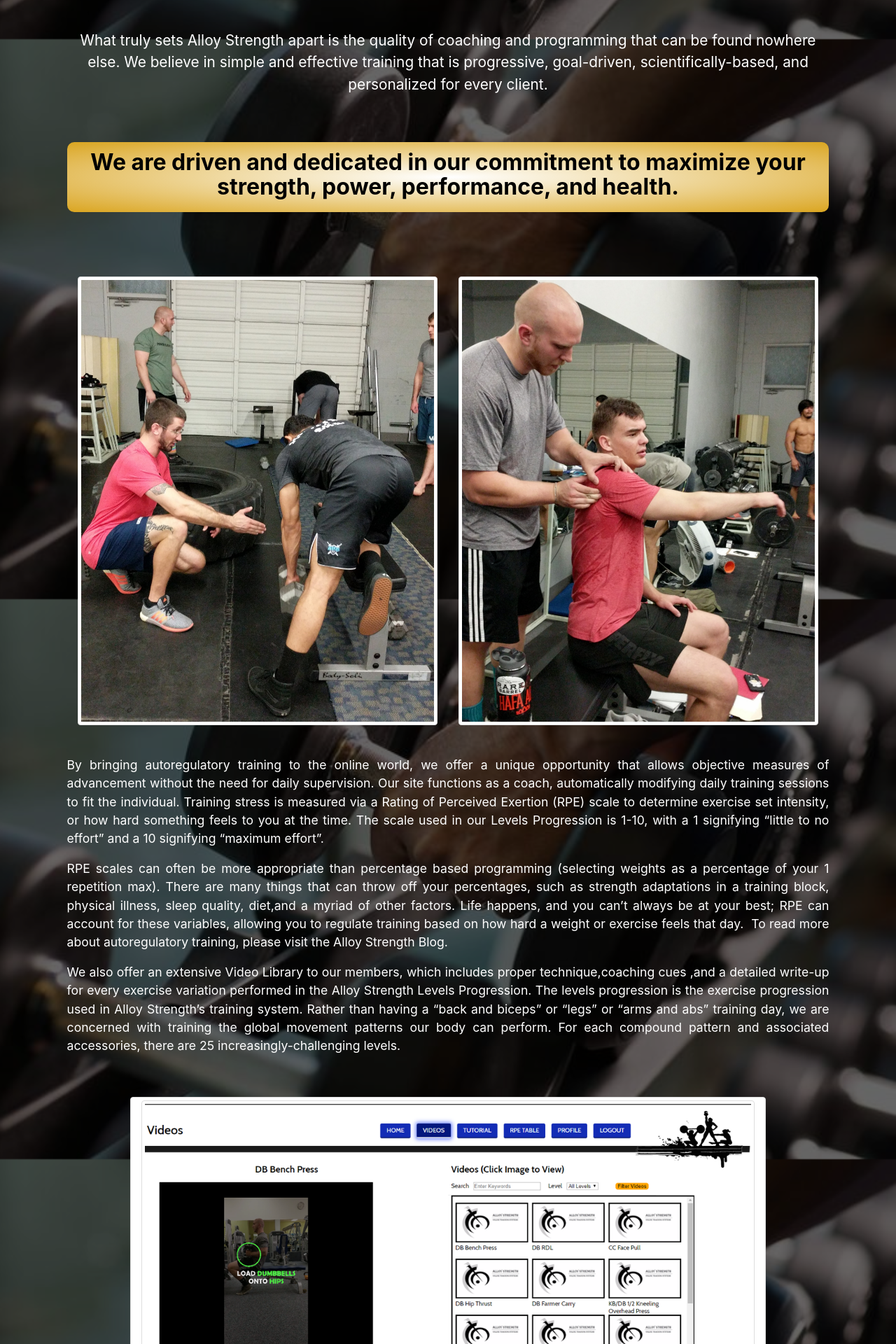
After one commit to priyaliverma/AS_Final_2, a Django app: page /why-alloy-strength in a window 1280 px wide. The commit adds this page. Shown: the part 744-2664 px from the top of the page at 70% size. Run offline with Django 3.2, Linux system fonts and the light colour scheme; some libraries are stand-ins or nearby versions.

Commit message:
Contact Page and Why Alloy Strength Page Added

```diff
--- a/AS_Final/AlloyStrength/urls.py
+++ b/AS_Final/AlloyStrength/urls.py
@@ -35,7 +35,11 @@ urlpatterns = [
 
 
     url(r'^$', Home, name='Home'),
-    url(r'^coach-biographies', coach_biographies, name='coach_biographies'),
+    url(r'^coach-biographies', coach_biographies, name='coach_biogrpahies'),
+    url(r'^contact', contact, name='contact'),
+    url(r'^why-alloy-strength', why_alloy_strength, name='why_alloy_strength'),
+
+
     url(r'^waiver/', Waiver, name='SignUpConfirmation'),
     url(r'^terms-conditions/', Terms_Conditions, name='SignUpConfirmation'),
 
@@ -52,7 +56,7 @@ urlpatterns = [
     url(r'^userpage/', User_Page, name="userpage"),
     # url(r'^userpage/', User_Page_Test, name="userpage"),
 
-    url(r'^contact/', Contact_And_Support, name="contact"),
+    url(r'^contact_and_support/', Contact_And_Support, name="contact_and_support"),
     url(r'^progress-report/', Level_Up, name="levelup"),
     url(r'^get-workouts/', Get_Workout_Block, name='get_workout_block'),
 
--- a/AS_Final/Users/sign_up_views.py
+++ b/AS_Final/Users/sign_up_views.py
@@ -85,6 +85,9 @@ def coach_biographies(request):
 
 def contact (request):
 	return render (request, "contact.html")
+
+def why_alloy_strength (request):
+	return render (request, "why_alloy_strength.html")
 
 def Home(request):
 	context = {}
--- a/AS_Final/Users/views.py
+++ b/AS_Final/Users/views.py
@@ -1009,7 +1009,7 @@ Days_Of_Week = ['Monday', 'Tuesday', 'Wednesday', 'Thursday', 'Friday', 'Saturda
 @user_passes_test(Inside_Access, login_url="/")
 @user_passes_test(Member_Not_Expired, login_url="/renew-membership")
 def Contact_And_Support(request):
-	return render(request, "contact.html")
+	return render(request, "contact_and_support.html")
 
 @user_passes_test(Inside_Access, login_url="/")
 @user_passes_test(Member_Not_Expired, login_url="/renew-membership")
--- /dev/null
+++ b/AS_Final/static/homepage/why_alloy_strength.css
@@ -0,0 +1,50 @@
+* {
+    margin: 0px;
+    padding: 0px;
+}
+.container{
+    padding: 3%;
+}
+body {
+
+    background-image:radial-gradient(rgba(0,0,0,0.6), rgba(0,0,0,0.6)),url('gym_background.jpg');
+    height: 100vh;
+    background-position: center;
+    background-size: cover;
+    background-attachment: fixed;
+    color: white;
+    text-align: center;
+}
+.row {
+    max-width: 100%;
+    margin: auto;
+}
+.alloylogo{
+    height: 80px;
+    width : 80px
+}
+.first{
+    color: goldenrod;
+    font-size: 1.3rem;
+}
+.pic_1{
+    /* width: 100%; */
+    height: 500px;
+    padding: 1%
+}
+
+.bottom-pics-container {
+    max-height: 450px;
+}
+.pic_6 {
+    height: 100%;
+}
+.pic_7 {
+    height: 100%;
+}
+.pic_8 {
+    height: 100%;
+}
+.pic_9 {
+    height: 100%;
+}
--- a/AS_Final/templates/homepage_3.html
+++ b/AS_Final/templates/homepage_3.html
@@ -37,7 +37,7 @@
                 <i class="fa fa-caret-right" style="color:#00a9ff; margin-right:1vw;"></i> HOME &nbsp;</a>
             </li>
             <li>
-                <a href="#"  style="color:white; font-size:1.5vw; font-weight:bold;">
+                <a href="why-alloy-strength"  style="color:white; font-size:1.5vw; font-weight:bold;">
                 <i class="fa fa-caret-right" style="color:#00a9ff; margin-right:1vw;"></i> WHY ALLOY STRENGTH &nbsp;</a>
             </li>
             <!-- <li style="margin-left:44%;" id="nav_link_2"> -->
@@ -55,7 +55,7 @@
                 <i class="fa fa-caret-right" style="color:#00a9ff; margin-right:1vw;"></i> GALLERY &nbsp;</a>
             </li>
             <li>
-                <a href="#"  style="color:white; font-size:1.5vw; font-weight:bold;">
+                <a href="contact"  style="color:white; font-size:1.5vw; font-weight:bold;">
                 <i class="fa fa-caret-right" style="color:#00a9ff; margin-right:1vw;"></i> CONTACT </a>
             </li>
 
--- /dev/null
+++ b/AS_Final/templates/why_alloy_strength.html
@@ -0,0 +1,171 @@
+<!DOCTYPE html>
+{% load static %}
+<html lang="en">
+<head>
+    <meta charset="UTF-8">
+    <meta name="viewport" content="width=device-width, initial-scale=1.0">
+    <meta http-equiv="X-UA-Compatible" content="ie=edge">
+    <title>Why Alloy Strength</title>
+    <script src="https://code.jquery.com/jquery-3.2.1.slim.min.js" integrity="sha384-KJ3o2DKtIkvYIK3UENzmM7KCkRr/rE9/Qpg6aAZGJwFDMVNA/GpGFF93hXpG5KkN" crossorigin="anonymous"></script>
+    <script src="https://cdnjs.cloudflare.com/ajax/libs/popper.js/1.11.0/umd/popper.min.js" integrity="sha384-b/U6ypiBEHpOf/4+1nzFpr53nxSS+GLCkfwBdFNTxtclqqenISfwAzpKaMNFNmj4" crossorigin="anonymous"></script>
+    <link rel="stylesheet" href="https://maxcdn.bootstrapcdn.com/bootstrap/4.0.0-beta/css/bootstrap.min.css" integrity="sha384-/Y6pD6FV/Vv2HJnA6t+vslU6fwYXjCFtcEpHbNJ0lyAFsXTsjBbfaDjzALeQsN6M" crossorigin="anonymous">
+    <script src="https://maxcdn.bootstrapcdn.com/bootstrap/4.0.0-beta/js/bootstrap.min.js" integrity="sha384-h0AbiXch4ZDo7tp9hKZ4TsHbi047NrKGLO3SEJAg45jXxnGIfYzk4Si90RDIqNm1" crossorigin="anonymous"></script>
+    <link rel="stylesheet" href="https://maxcdn.bootstrapcdn.com/font-awesome/4.7.0/css/font-awesome.min.css">
+    <link rel="stylesheet" href="{% static 'homepage/why_alloy_strength.css' %}">
+</head>
+<body>
+    <div class = "row" style = "height: 80px; background-color: black;">
+        <div class = "col-md-1 col-sm-1">
+            <img class = "alloylogo" src = "{% static 'homepage/Alloy_logo.jpg' %}" alt = "Alloy Logo">
+        </div>
+        <div class = "col-md-11 col-sm-11 text-center" style = "font-size:35px; font-family:inherit; padding: 1%;">
+            <strong> WHY ALLOY STRENGTH? </strong>
+        </div>
+    </div>
+    <div class = "container" style = "padding: 2%">
+        <!-- Introductory Note -->
+        <div class = "row first">
+            <i>
+            Strength is defined as the maximal force that a muscle or muscle groups can generate. Strength training uses heavy implements to induce muscular contraction, leading to increases in strength, power, muscle size, and efficiency of the nervous system. Strength benefits every other attribute of human performance and health.
+            </i>
+        </div>
+        <div style = "padding: 2%"></div>
+        <!-- Picture 1 -->
+        <div class = "row" style = "padding: 0%">
+            <div class = "col-md-1 col-sm-1"></div>
+            <div class = "col-md-10 col-sm-10">
+                <img class = "pic_1" src = "{% static 'homepage/WAS_1.jpg' %}" alt = "Coach Sterner with Professor Glavao">
+            </div>
+            <div class = "col-md-1 col-sm-1"></div>
+        </div>
+        <div style = "padding: 2%"></div>
+        <!-- Note 2 -->
+        <div class = "row" style = "padding: 0%; font-size:1.3rem">
+            What truly sets Alloy Strength apart is the quality of coaching and programming that can be found nowhere else. We believe in simple and effective training that is progressive, goal-driven, scientifically-based, and personalized for every client.
+        </div>
+        <div style = "padding: 2%"></div>
+        <br>
+        <!-- Mission Statement -->
+        <div class = "row" style = "background:radial-gradient(white, goldenrod); border-radius:10px; color:black; padding:1%">
+                <!-- background-color: white -->
+            <h2><strong>
+                We are driven and dedicated in our commitment to maximize your strength, power, performance, and health.
+            </strong></h2>
+        </div>
+        <br><br>
+        <div style = "padding: 2%"></div>
+        <!-- Pictures 2 and 3 -->
+        <div class = "row">
+            <div class = "col-md-6 col-sm-6">
+                <img class = "pic_2 img-thumbnail" src = "{% static 'homepage/Picture2.png' %}" alt = "Picture 2">
+            </div>
+            <div class = "col-md-6 col-sm-6">
+                <img class = "pic_3 img-thumbnail" src = "{% static 'homepage/Picture3.png' %}" alt = "Picture 3">
+            </div>
+        </div>
+        <div style = "padding: 2%"></div>
+        <!-- Note 3 -->
+        <div class = "row" style = "padding: 0%; font-size:1.1rem; text-align:justify">
+            <p>
+                By bringing autoregulatory training to the online world, we offer a unique opportunity that allows objective measures of advancement without the need for daily supervision. Our site functions as a coach, automatically modifying daily training sessions to fit the individual. Training stress is measured via a Rating of Perceived Exertion (RPE) scale to determine exercise set intensity, or how hard something feels to you at the time. The scale used in our Levels Progression is 1-10, with a 1 signifying “little to no effort” and a 10 signifying “maximum effort”.
+            </p>
+            <p>
+                RPE scales can often be more appropriate than percentage based programming (selecting weights as a percentage of your 1 repetition max). There are many things that can throw off your percentages, such as strength adaptations in a training block, physical illness, sleep quality, diet,and a myriad of other factors. Life happens, and you can’t always be at your best; RPE can account for these variables, allowing you to regulate training based on how hard a weight or exercise feels that day.  To read more about autoregulatory training, please visit the Alloy Strength Blog.
+            </p>
+            <p>
+                We also offer an extensive Video Library to our members, which includes proper technique,coaching cues ,and a detailed write-up for every exercise variation performed in the Alloy Strength Levels Progression. The levels progression is the exercise progression used in Alloy Strength’s training system. Rather than having a “back and biceps” or “legs” or “arms and abs” training day, we are concerned with training the global movement patterns our body can perform. For each compound pattern and associated accessories, there are 25 increasingly-challenging levels.
+            </p>
+        </div>
+        <!-- Picture 4 -->
+        <div style = "padding: 2%"></div>
+
+        <div class = "row">
+            <div class = "col-md-1 col-sm-1"></div>
+            <div class = " col-md-10 col-sm-10 img-thumbnail">
+                <img class = "pic_4 img-thumbnail" src = "{% static 'homepage/Picture4.png' %}" alt = "Picture 4">
+            </div>
+            <div class = "col-md-1 col-sm-1"></div>
+        </div>
+
+        <div style = "padding: 2%"></div>
+
+        <div class = "row" style = "font-size:1.1rem">
+            <p>A screenshot from Alloy Strength’s Video Library. The Library includes short technique videos with coaching cues, along with an extensive write-up, for every exercise in the Levels Progression</p>
+        </div>
+
+        <div style = "padding: 2%"></div>
+        <!-- Picture 5 -->
+        <div style = "padding: 2%"></div>
+
+        <div class = "row">
+            <div class = "col-md-1 col-sm-1"></div>
+            <div class = " col-md-10 col-sm-10 img-thumbnail">
+                <img class = "pic_5 img-thumbnail" src = "{% static 'homepage/Picture5.png' %}" alt = "Picture 5">
+            </div>
+            <div class = "col-md-1 col-sm-1"></div>
+        </div>
+
+        <div style = "padding: 2%"></div>
+
+        <div class = "row" style = "font-size:1.1rem">
+            <p>An example Strength Card, or daily training session template, and Training Calendar located on the user’s homepage </p>
+        </div>
+
+        <div style = "padding: 2%"></div>
+        <!-- Note 4 -->
+        <div class = "row"style = "text-align:center; font-size:1.1rem">
+            <ul>
+                A strength card is the template for a daily training session. On a strength card, you will see:
+                <br><br>
+                <div class = "row"style = "text-align:justify">
+                    <div class = "col-md-6 col-sm-6">
+                        <li>Movement patterns to be performed during the training session</li>
+                        <li>Level for each pattern and subsequent exercise</li>
+                        <li>Number of working sets and/or repetitions to be performed</li>
+                        <li>Desired RPE for each set</li>
+                    </div>
+                    <div class = "col-md-6 col-sm-6">
+                        <li>Suggested weight or number of repetitions for each working set</li>
+                        <li>Suggested weight or number of repetitions for each working set</li>
+                        <li>Suggested rest times in between sets if applicable</li>
+                        <li>Exercise tempo if applicable</li>
+                    </div>
+                </div>
+            </ul>
+            <div style = "padding: 2%"></div>
+            <div class = "row"style = "text-align:justify; font-size:1.1rem">
+                <p>
+                    Our methods speak for themselves. At various locations across the country, Alloy Strength’s coaches have worked with thousands of athletes and clients, including All-Americans, 4 Division I National Championship teams, and World Champions. In 2017 Alloy Strength began group training sessions for the Atos Brazilian Jiu-jitsu competition team, and 1-on-1 training for Atos founder, Andre Galvao.  The team captured its first IBJJF World Championship, and Professor Galvao went on to win his 5th IBJJF World Title at middle heavyweight. This level of coaching is unique in the entire BJJ community.
+                </p>
+            </div>
+        </div>
+
+        <!-- Pictures 6, 7-->
+        <div style = "padding: 2%"></div>
+        <div class = "row bottom-pics-container">
+            <div class = "col-md-6 col-sm-6">
+                <img class = "pic_6 img-thumbnail" src = "{% static 'homepage/Picture6.png' %}" alt = "Picture 2">
+            </div>
+            <div class = "col-md-6 col-sm-6">
+                <img class = "pic_7 img-thumbnail" src = "{% static 'homepage/Picture7.png' %}" alt = "Picture 3">
+            </div>
+        </div>
+        <div style = "padding: 2%"></div>
+
+        <!-- Pictures 8, 9-->
+        <div style = "padding: 2%"></div>
+        <div class = "row bottom-pics-container">
+            <div class = "col-md-6 col-sm-6">
+                <img class = "pic_8 img-thumbnail" src = "{% static 'homepage/Picture8.png' %}" alt = "Picture 2">
+            </div>
+            <div class = "col-md-6 col-sm-6">
+                <img class = "pic_9 img-thumbnail" src = "{% static 'homepage/Picture9.png' %}" alt = "Picture 3">
+            </div>
+        </div>
+        <div style = "padding: 2%"></div>
+
+    </div>
+
+
+</body>
+</html>
```
Also changed, not shown: AS_Final/static/homepage/contact.css (added, +27 -0 lines), AS_Final/templates/contact.html (+32 -69 lines), AS_Final/templates/contact_and_support.html (added, +77 -0 lines), AS_Final/static/homepage/Picture2.png (added), AS_Final/static/homepage/Picture3.png (added), AS_Final/static/homepage/Picture4.png (added), AS_Final/static/homepage/Picture5.png (added), AS_Final/static/homepage/Picture6.png (added), AS_Final/static/userpage/contact_and_support.css (renamed from AS_Final/static/userpage/contact.css), 4 other files.
